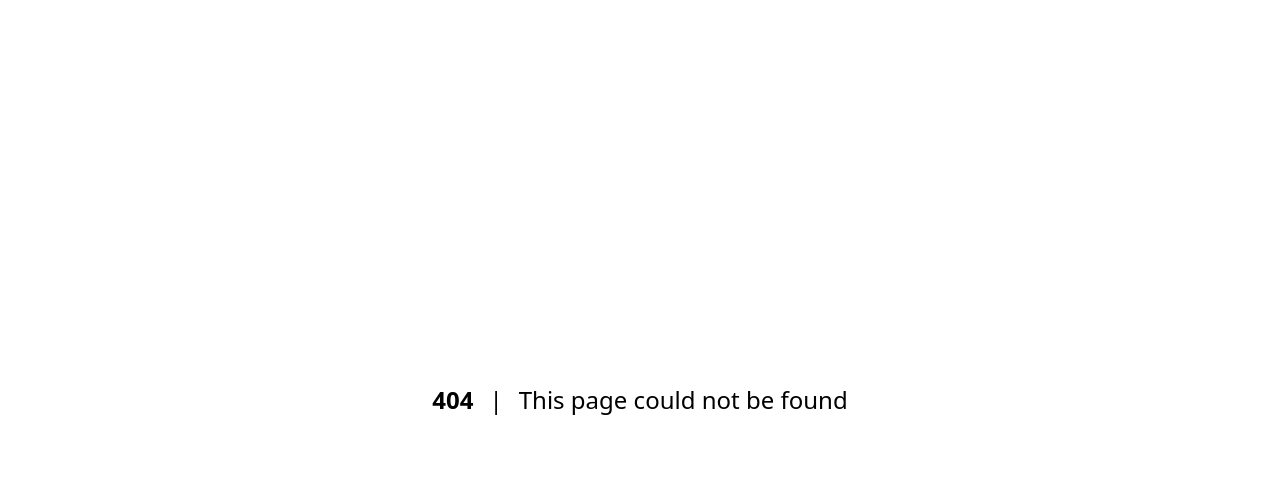
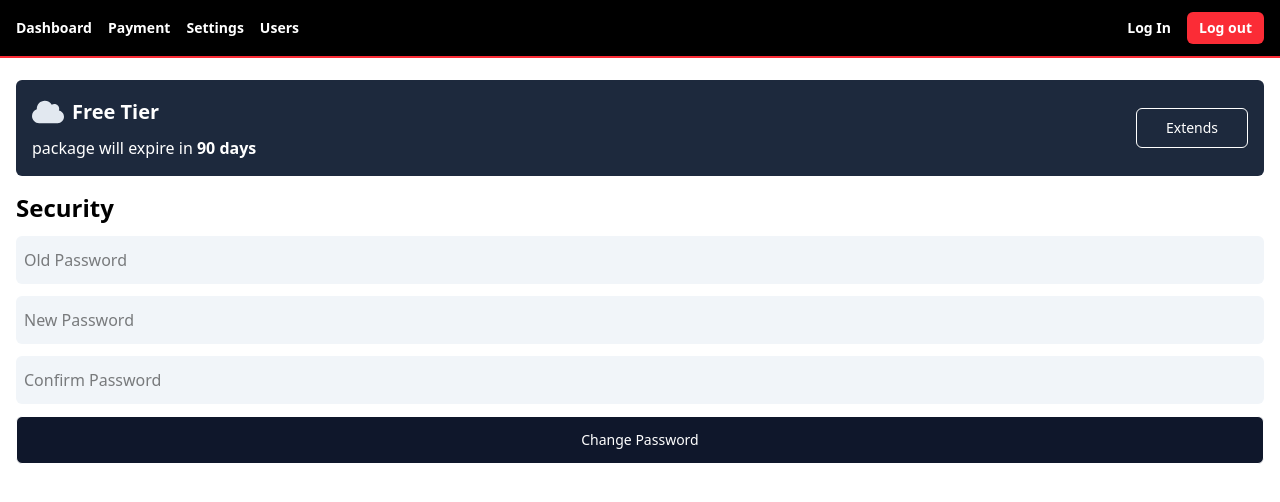
Before and after one commit to Styxian-Legion/fe-file-storage, a React (Vite) app: page /settings in a window 1280 px wide. Before the commit this address had no page. Shown: the top 502 px of the page. Built offline with nearby package versions, Linux system fonts and the light colour scheme.

Commit message:
create page for setting

```diff
--- a/src/components/Navbar.tsx
+++ b/src/components/Navbar.tsx
@@ -1,12 +1,25 @@
+import { useLocation } from 'react-router-dom';
 import { Link } from "react-router-dom"
 
-export default function Navbar(){
+export default function Navbar() {
+    const pathname = useLocation().pathname
+
     return (
         <nav className="w-full fixed top-0 z-10 border-b-2 border-red-500 bg-black text-white">
-            <div className="w-full h-14 px-4 md:px-0 max-w-screen-2xl mx-auto flex items-center justify-between">
-                <h1 className="font-bold">File Storage</h1>
+            <div className="w-full h-14 px-4 max-w-screen-2xl mx-auto flex items-center justify-between">
+                <div className="flex items-center gap-6">
+                    {(pathname == "/" || pathname == "/sign-up") && <Link to={"/"}><h1 className="font-bold">File Storage</h1></Link>}
+                    {(pathname != "/" && pathname != "/sign-up") && (
+                        <div className="flex items-center gap-4 text-sm font-semibold">
+                            <Link to={"/dashboard"} className='hover:underline hover:underline-offset-8'>Dashboard</Link>
+                            <Link to={"/payment"} className='hover:underline hover:underline-offset-8'>Payment</Link>
+                            <Link to={"/settings"} className='hover:underline hover:underline-offset-8'>Settings</Link>
+                            <Link to={"/users"} className='hover:underline hover:underline-offset-8'>Users</Link>
+                        </div>
+                    )}
+                </div>
                 <div className="flex items-center gap-4 text-sm font-semibold">
-                    {/* <Link to={"/"}>Log In</Link> */}
+                    <Link to={"/"}>Log In</Link>
                     <Link to={"/sign-up"} className="bg-red-500 px-3 py-1.5 rounded-md">Log out</Link>
                 </div>
             </div>
--- a/src/main.tsx
+++ b/src/main.tsx
@@ -8,6 +8,7 @@ import SignUp from './pages/SignUp'
 import NotFound from './pages/NotFound'
 
 import Dashboard from './pages/Dashboard'
+import Settings from './pages/Settings'
 
 createRoot(document.getElementById('root')!).render(
     <StrictMode>
@@ -17,6 +18,7 @@ createRoot(document.getElementById('root')!).render(
                 <Route path="/sign-up" element={<SignUp />} />
 
                 <Route path="/dashboard" element={<Dashboard />} />
+                <Route path="/settings" element={<Settings />} />
 
                 <Route path="*" element={<NotFound />} />
             </Routes>
--- a/src/pages/Dashboard.tsx
+++ b/src/pages/Dashboard.tsx
@@ -7,7 +7,7 @@ import Item from "../components/Item";
 export default function Dashboard() {
     return (
         <MasterLayout className="w-full pt-20">
-            <div className="w-full max-w-screen-2xl mx-auto px-4 md:px-0 flex flex-col gap-4">
+            <div className="w-full max-w-screen-2xl mx-auto px-4 flex flex-col gap-4">
 
                 {/* monitor free space */}
                 <div className="w-full flex flex-col gap-3 border rounded-md bg-slate-800 p-4">
--- /dev/null
+++ b/src/pages/Settings.tsx
@@ -0,0 +1,38 @@
+import { FaCloud } from "react-icons/fa"
+import MasterLayout from "../layout/MasterLayour"
+
+import TextField from "../ui/TextField"
+
+export default function Settings() {
+    return (
+        <MasterLayout className="w-full pt-20">
+            <div className="w-full max-w-screen-2xl mx-auto px-4 flex flex-col gap-4">
+                <div className="w-full h-24 bg-slate-800 p-4 rounded-md">
+                    <div className="flex justify-between items-center gap-2">
+                        <div className="flex flex-col gap-2">
+                            <div className="flex items-center gap-2">
+                                <FaCloud className="w-8 h-8 text-slate-200" />
+                                <h1 className="text-xl font-semibold text-white">Free Tier</h1>
+                            </div>
+                            <p className="text-white">package will expire in <b>90 days</b></p>
+                        </div>
+                        <button className="w-28 h-10 font-medium hover:cursor-pointer border text-white rounded-md text-sm">
+                            Extends
+                        </button>
+                    </div>
+                </div>
+                <div className="w-full flex flex-col gap-3">
+                    <h1 className="text-2xl font-semibold">Security</h1>
+                    <form action="">
+                        <div className="w-full flex flex-col gap-3">
+                            <TextField type="password" placeholder="Old Password" />
+                            <TextField type="password" placeholder="New Password" />
+                            <TextField type="password" placeholder="Confirm Password" />
+                            <button className="w-full h-12 font-medium hover:cursor-pointer border bg-slate-900 text-white rounded-md text-sm">Change Password</button>
+                        </div>
+                    </form>
+                </div>
+            </div>
+        </MasterLayout>
+    )
+}
```
